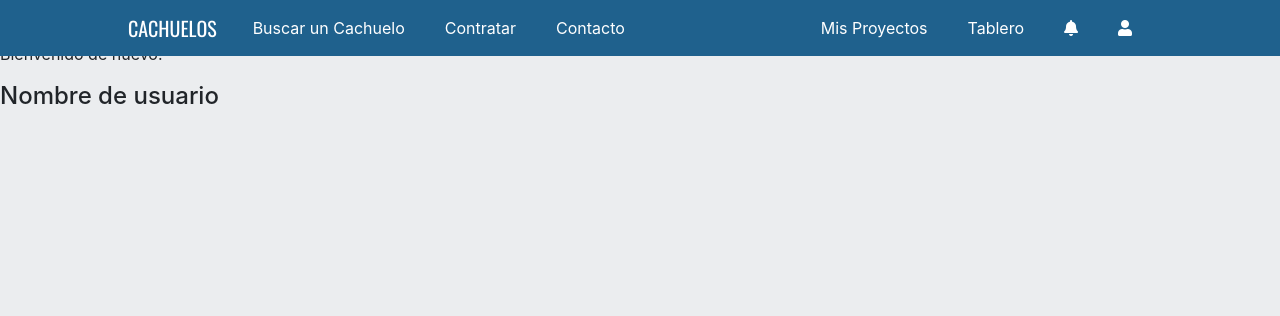
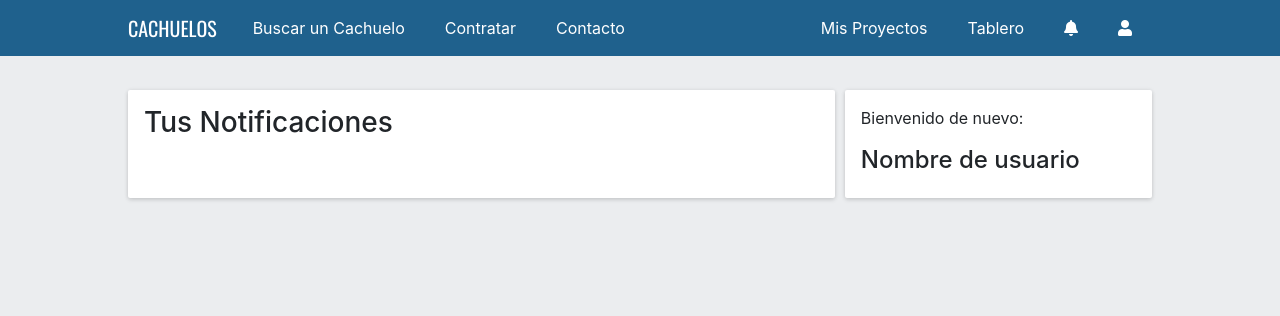
Before and after one commit to MarcoAlejandro3112/Cachuelos, a PHP site: page /dashboard.php in a window 1280 px wide. Shown: the top 316 px of the page. Run offline with PHP 8.4, Linux system fonts and the light colour scheme; some libraries are stand-ins or nearby versions.

Commit message:
Add files via upload

```diff
--- a/css/styleDashboard.css
+++ b/css/styleDashboard.css
@@ -39,7 +39,30 @@ nav ul li {
 #aImg {
     width: 10%!important;
 }
-
+div.containerMain{
+  padding-left: 10%!important;
+  padding-right: 10%!important;
+  margin-top: 7%!important;
+}
+div.rowMain{
+  display: flex;
+  flex-flow: row nowrap;
+}
+.rowMain div{
+  background: white;
+  padding: 1rem;
+  border-radius: 2px;
+  -webkit-box-shadow: 0 0 4px 0 rgba(0,0,0,.08), 0 2px 4px 0 rgba(0,0,0,.12);
+-moz-box-shadow: 0 0 4px 0 rgba(0,0,0,.08), 0 2px 4px 0 rgba(0,0,0,.12);
+box-shadow: 0 0 4px 0 rgba(0,0,0,.08), 0 2px 4px 0 rgba(0,0,0,.12);
+}
+.colNot{
+width: 69%;
+margin-right: 1%;
+}
+.colPro{
+  width: 30%;
+}
 #formAcceso ul li a img{
     width: 100%!important;
 }
```
